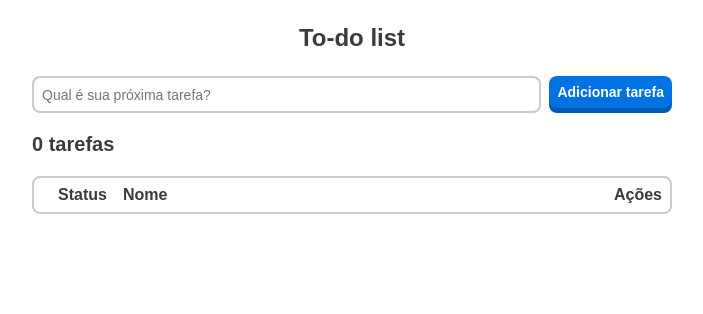
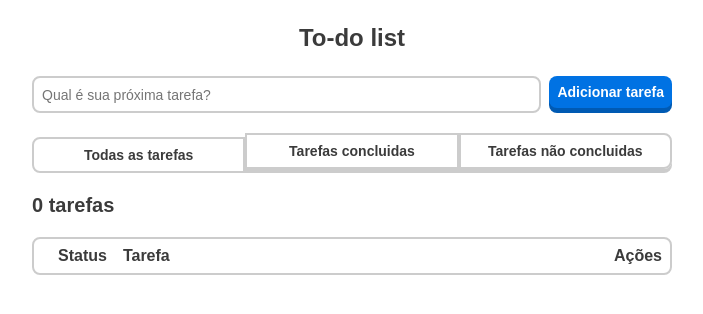
Before and after one commit to felipe-coletti/to-do-list, a React (Vite) app: page / in a window 1280 px wide. Shown: the top 314 px of the page, without its empty margins (288-991 px from the left). Built offline with nearby package versions, Linux system fonts and the light colour scheme.

Commit message:
feat: add filters to to-do list

```diff
--- a/src/App.css
+++ b/src/App.css
@@ -44,6 +44,26 @@
     color: var(--background-color);
 }
 
+.filter {
+    display: flex;
+    width: 100%;
+}
+
+.filter button {
+    border-radius: 0;
+    width: 100%;
+}
+
+.filter button:first-child {
+    border-bottom-left-radius: 0.5rem;
+    border-top-left-radius: 0.5rem;
+}
+
+.filter button:last-child {
+    border-bottom-right-radius: 0.5rem;
+    border-top-right-radius: 0.5rem;
+}
+
 .secondary-title {
     color: var(--primary-text-color);
     font-size: 1.25rem;
@@ -73,6 +93,10 @@
     align-items: center;
     display: flex;
     justify-content: center;
+}
+
+.table-item:first-child .actions-area {
+    flex-direction: column;
 }
 
 .table-item:nth-child(3) {
@@ -106,15 +130,16 @@
     display: flex;
     font-size: 0.875rem;
     font-weight: bold;
+    justify-content: center;
     margin-bottom: 5px;
     padding: 0.5rem;
     transition: 0.2s;
     white-space: nowrap;
 }
 
-.primary-button:not(:disabled):active, .secondary-button:not(:disabled):active {
+.primary-button:not(:disabled):active, .secondary-button:not(:disabled):active, .active {
     box-shadow: none;
-    transform: translateY(5px);
+    transform: translateY(4px);
 }
 
 .primary-button:disabled, .secondary-button:disabled {
--- a/src/App.jsx
+++ b/src/App.jsx
@@ -16,6 +16,7 @@ function App() {
     const [newTask, setNewTask] = useState('')
     const [selectedTask, setSelectedTask] = useState(null)
     const [newTaskTitle, setNewTaskTitle] = useState('')
+    const [filter, setFilter] = useState('all')
 
     useEffect(() => {
         const handleBeforeUnload = () => {
@@ -110,6 +111,13 @@ function App() {
         setData(newData)
     }
 
+    const filteredDisplayOrder = displayOrder.filter(id => {
+        const item = data.find(task => task.id === id)
+        if (filter === 'completed') return item.status
+        if (filter === 'pending') return !item.status
+        return true
+    })
+
     return (
         <div className='container'>
             <h1 className='primary-title'>To-do list</h1>
@@ -125,8 +133,28 @@ function App() {
                         Adicionar tarefa
                     </button>
                 </div>
+                <div className='filter'>
+                    <button
+                        className={`secondary-button ${filter === 'all' ? 'active' : ''}`}
+                        onClick={() => setFilter('all')}
+                    >
+                        Todas as tarefas
+                    </button>
+                    <button
+                        className={`secondary-button ${filter === 'completed' ? 'active' : ''}`}
+                        onClick={() => setFilter('completed')}
+                    >
+                        Tarefas concluidas
+                    </button>
+                    <button
+                        className={`secondary-button ${filter === 'pending' ? 'active' : ''}`}
+                        onClick={() => setFilter('pending')}
+                    >
+                        Tarefas não concluidas
+                    </button>
+                </div>
                 <h2 className='secondary-title'>
-                    {data.length} {data.length === 1 ? 'tarefa' : 'tarefas'}
+                    {filteredDisplayOrder.length} {filteredDisplayOrder.length === 1 ? 'tarefa' : 'tarefas'}
                 </h2>
                 <div className='table-container'>
                     <table className='table'>
@@ -137,7 +165,7 @@ function App() {
                                     <h3 className='tertiary-title'>Status</h3>
                                 </th>
                                 <th className='table-item'>
-                                    <h3 className='tertiary-title'>Nome</h3>
+                                    <h3 className='tertiary-title'>Tarefa</h3>
                                 </th>
                                 <th className='table-item'>
                                     <h3 className='tertiary-title'>Ações</h3>
@@ -145,26 +173,30 @@ function App() {
                             </tr>
                         </thead>
                         <tbody className='table-body'>
-                            {displayOrder.map((id) => {
-                                const item = data.find((task) => task.id === id)
+                            {filteredDisplayOrder.map((id, i) => {
+                                const item = data.find(task => task.id === id)
+
+                                if (!item) return null
 
                                 return (
                                     <tr className='table-row' key={item.id}>
                                         <td className='table-item'>
+                                            <div className='actions-area'>
                                                 <button
                                                     className='secondary-button'
                                                     onClick={() => handleMoveUp(item.id)}
-                                                disabled={displayOrder.indexOf(item.id) === 0}
+                                                    disabled={i === 0}
                                                 >
                                                     <Icon icon="oui:arrow-up" />
                                                 </button>
                                                 <button
                                                     className='secondary-button'
                                                     onClick={() => handleMoveDown(item.id)}
-                                                disabled={displayOrder.indexOf(item.id) === displayOrder.length - 1}
+                                                    disabled={i === filteredDisplayOrder.length - 1}
                                                 >
                                                     <Icon icon="oui:arrow-down" />
                                                 </button>
+                                            </div>
                                         </td>
                                         <td className='table-item'>
                                             <div className='status-area'>
```
Lines whose indentation alone changed are shown as unchanged.
